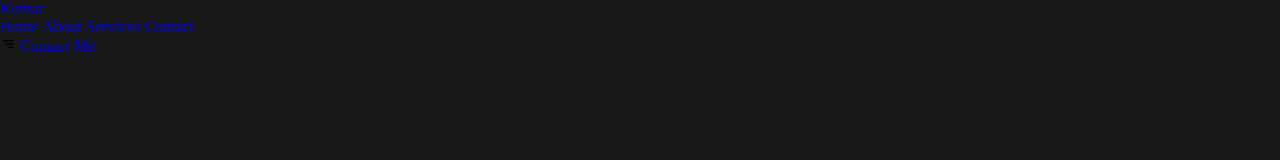
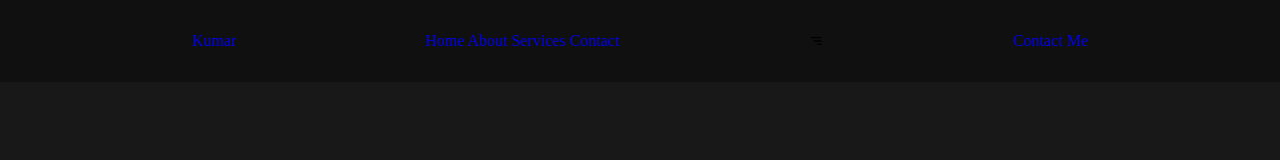
Before and after one commit to gajmerK11/CODSOFT-JS-Intership, a plain HTML site: page portfolio/index.html in a window 1280 px wide. Drawn offline with nearby package versions, Linux system fonts and the light colour scheme.

Commit message:
30mins @ night

```diff
--- a/portfolio/style.css
+++ b/portfolio/style.css
@@ -28,4 +28,12 @@ nav {
   top: 0;
   /* 'width: 100%' as nav bar will cover entire breadth of top area */
   width: 100%;
+  /* 2em at the top and bottom, 15% at the sides */
+  padding: 2em 15%;
+  display: flex;
+  align-items: center;
+  justify-content: space-between;
+  background-color: rgba(15, 15, 15, 0.8);
+  backdrop-filter: blur(10px);
+  z-index: 1000;
 }
```
